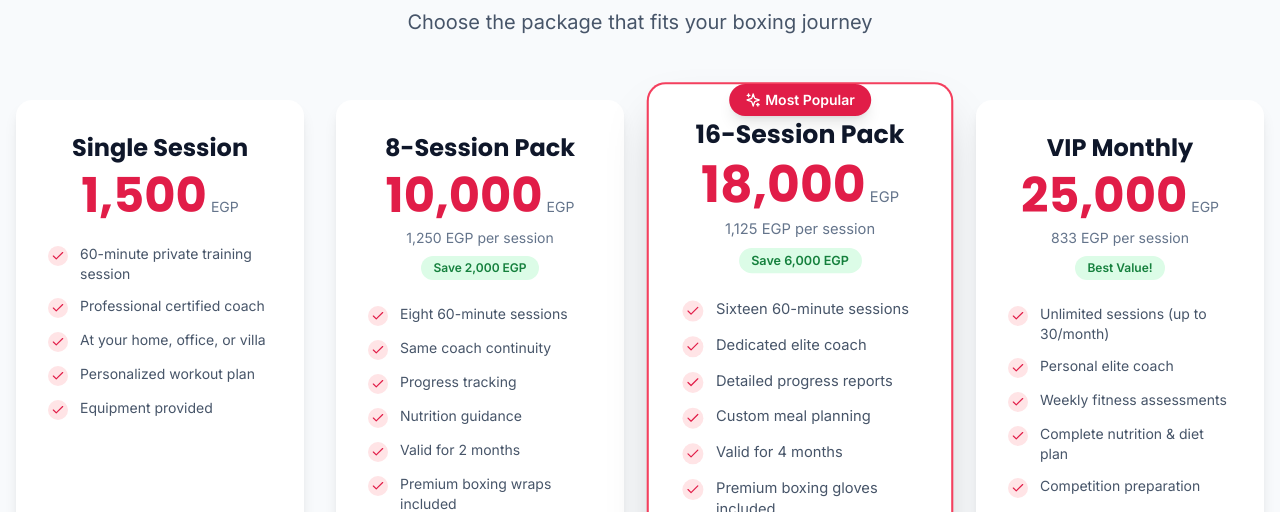
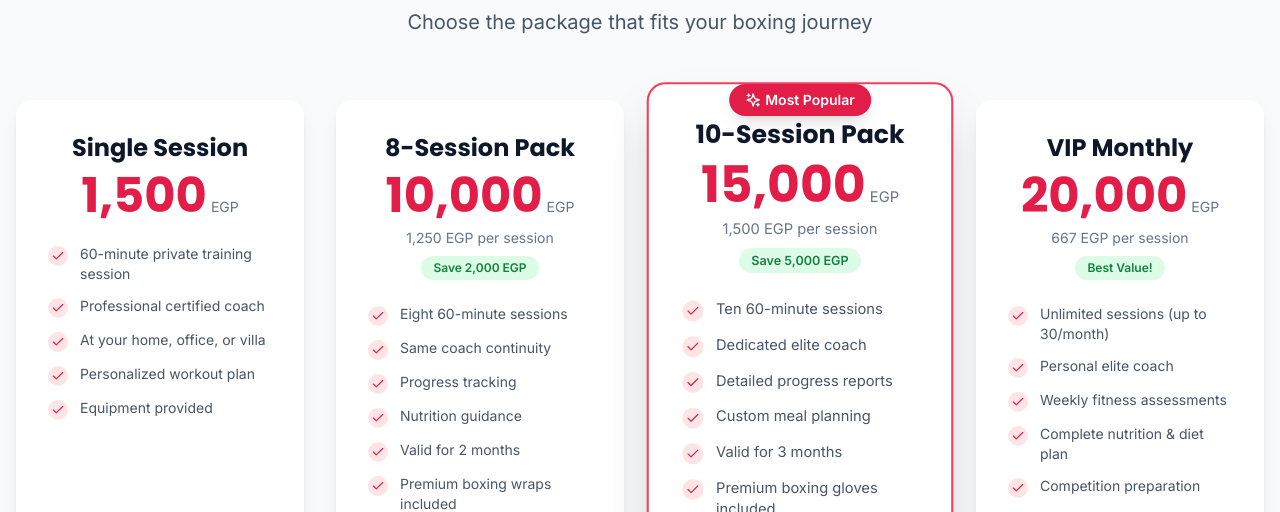
Before and after one commit to mstfa13/Boxing, a React (Vite) app: page / in a window 1280 px wide. Shown: the part 3309-3821 px from the top of the page. Built offline with nearby package versions, Linux system fonts and the light colour scheme.

Commit message:
Update pricing: 10-session pack 15k, VIP 20k

```diff
--- a/src/data/index.ts
+++ b/src/data/index.ts
@@ -171,29 +171,29 @@ export const pricingPlans: PricingPlan[] = [
   },
   {
     id: 3,
-    name: '16-Session Pack',
-    nameAr: 'باقة 16 جلسة',
-    sessions: 16,
-    price: 18000,
-    pricePerSession: 1125,
+    name: '10-Session Pack',
+    nameAr: 'باقة 10 جلسات',
+    sessions: 10,
+    price: 15000,
+    pricePerSession: 1500,
     popular: true,
-    savings: 'Save 6,000 EGP',
-    savingsAr: 'وفر 6,000 جنيه',
+    savings: 'Save 5,000 EGP',
+    savingsAr: 'وفر 5,000 جنيه',
     features: [
-      'Sixteen 60-minute sessions',
+      'Ten 60-minute sessions',
       'Dedicated elite coach',
       'Detailed progress reports',
       'Custom meal planning',
-      'Valid for 4 months',
+      'Valid for 3 months',
       'Premium boxing gloves included',
       'Priority booking',
     ],
     featuresAr: [
-      '16 جلسة 60 دقيقة',
+      '10 جلسات 60 دقيقة',
       'مدرب نخبة مخصص',
       'تقارير تقدم مفصلة',
       'تخطيط وجبات مخصص',
-      'صالحة لمدة 4 أشهر',
+      'صالحة لمدة 3 أشهر',
       'قفازات ملاكمة فاخرة مجانية',
       'حجز بالأولوية',
     ],
@@ -203,8 +203,8 @@ export const pricingPlans: PricingPlan[] = [
     name: 'VIP Monthly',
     nameAr: 'VIP شهري',
     sessions: 99,
-    price: 25000,
-    pricePerSession: 833,
+    price: 20000,
+    pricePerSession: 667,
     savings: 'Best Value!',
     savingsAr: 'أفضل قيمة!',
     features: [
```
